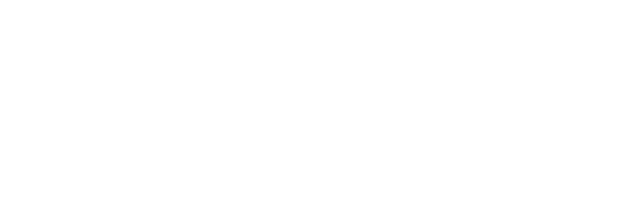
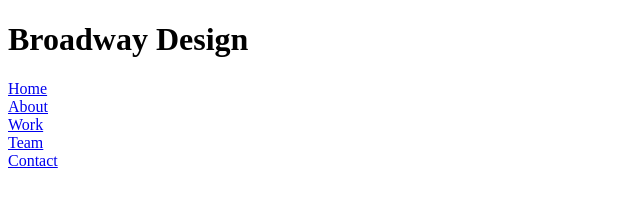
Before and after one commit to frivo/broadway, a plain HTML site: page index.html in a window 1280 px wide. Shown: the whole page, without its empty margins (0-640 px from the left). Drawn offline with Linux system fonts and the light colour scheme.

Commit message:
Add first content

```diff
--- a/index.html
+++ b/index.html
@@ -1,10 +1,17 @@
 <!DOCTYPE html>
 <html>
 	<head>
-		<title></title>
+		<title>Broadway Design</title>
 		<link rel="stylesheet" type="text/css" href="./resources/css/style.css">
 	</head>
 	<body>
-
+	<h1>Broadway Design</h1>
+	<nav>
+		<a href="#">Home</a><br>
+		<a href="#">About</a><br>
+		<a href="#">Work</a><br>
+		<a href="#">Team</a><br>
+		<a href="#">Contact</a>
+	</nav>
 	</body>
 </html>
```
